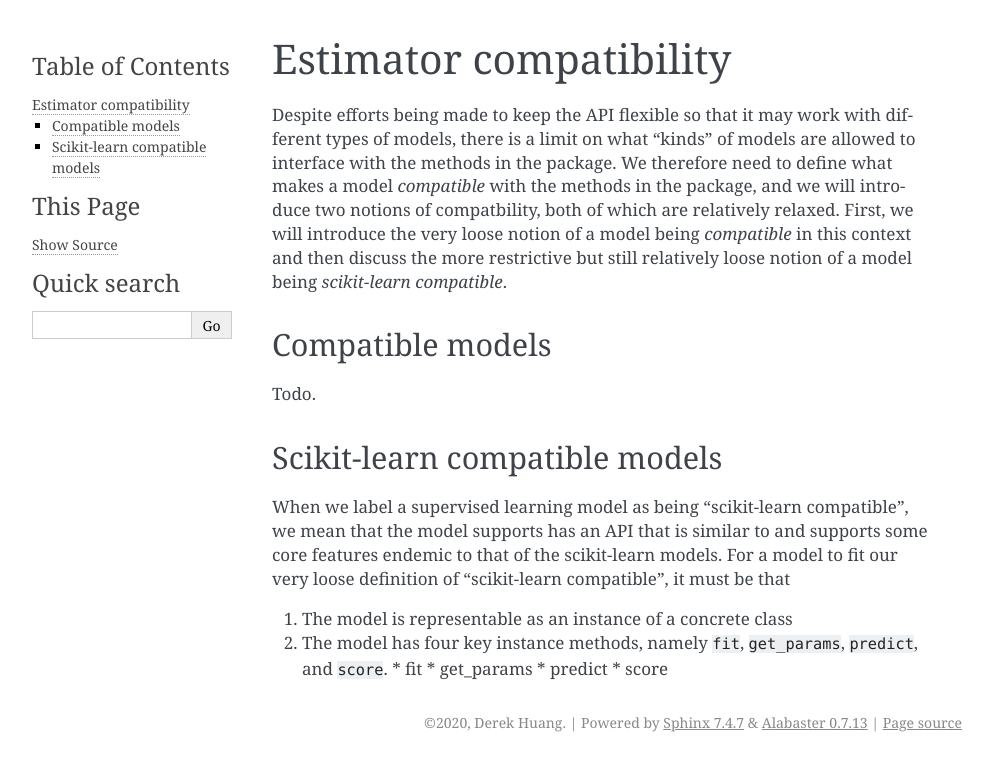
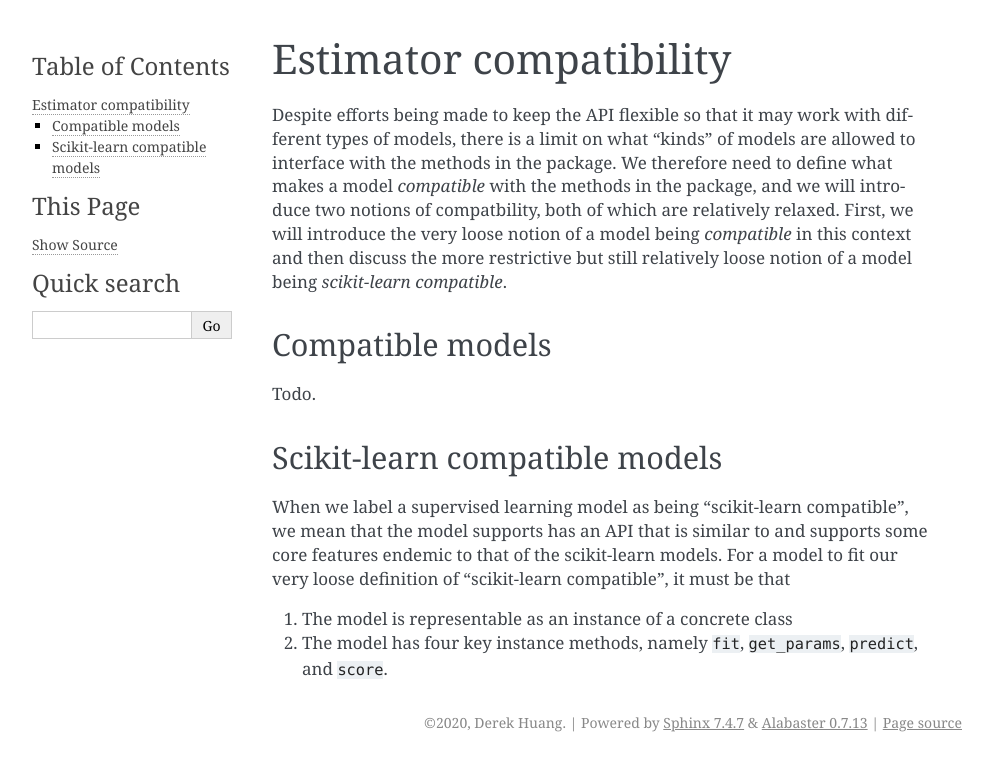
Before and after one commit to phetdam/shizuka, a Sphinx documentation site: the page built from doc/source/model_compat.rst, in a window 1280 px wide. Shown: the top 771 px of the page, without its empty margins (148-1141 px from the left). Built offline with Sphinx 7.4.7, drawn with Linux system fonts in a browser that asks for light colours.

Commit message:
deleted extraneous unnumbered list

```diff
--- a/doc/source/model_compat.rst
+++ b/doc/source/model_compat.rst
@@ -26,7 +26,3 @@ When we label a supervised learning model as being "scikit-learn compatible", we
 
 1. The model is representable as an instance of a concrete class
 2. The model has four key instance methods, namely ``fit``, ``get_params``, ``predict``, and ``score``.
-   * fit
-   * get_params
-   * predict
-   * score
```
